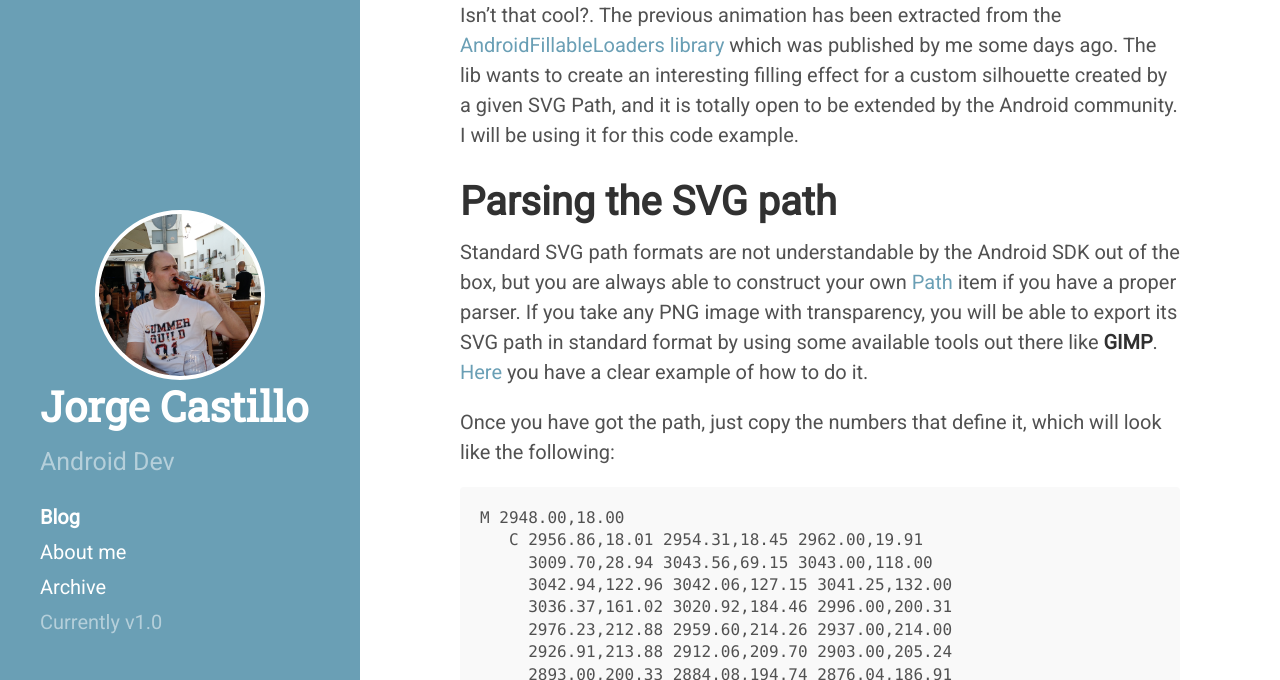
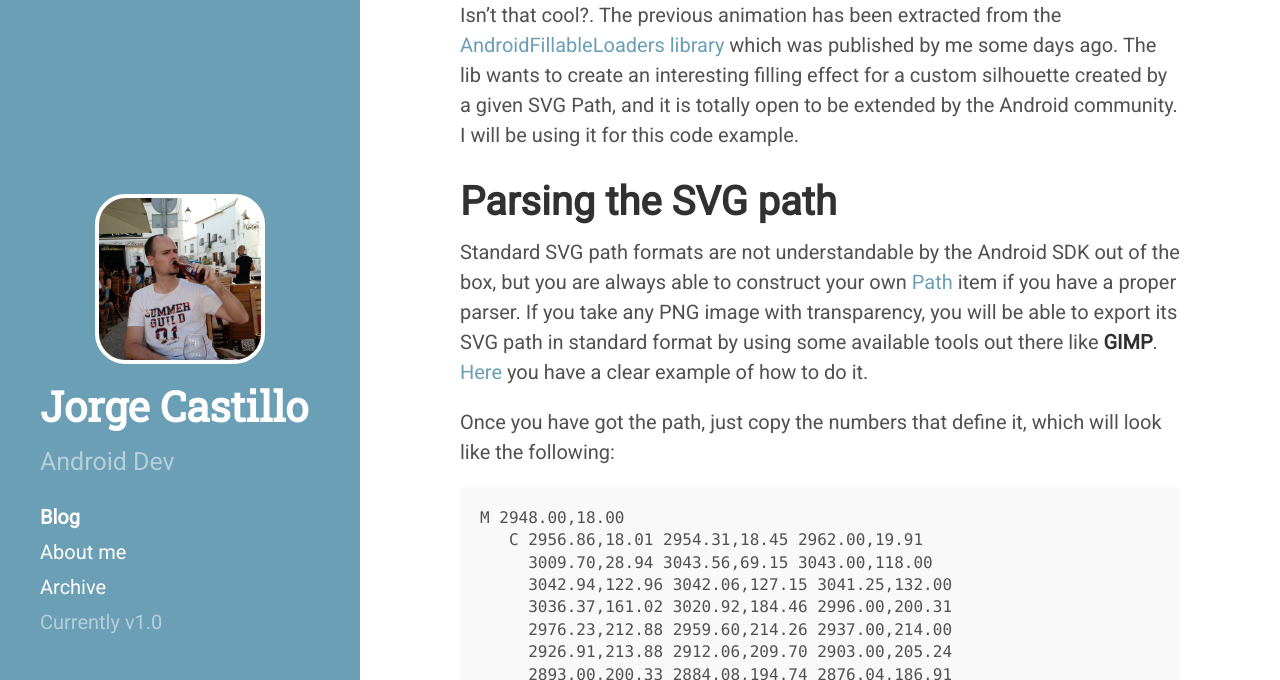
Before and after one commit to raja-ar/jorgecastilloprz.github.io, a Jekyll site: the page built from index.html, in a window 1280 px wide and 1400 px high. Shown: the part 720-1400 px from the top of the window. Built offline with Jekyll 4.4.1, drawn with Linux system fonts in a browser that asks for light colours; Markdown is read by kramdown in place of the engine named in the settings; the list of posts is cut into pages by our own code.

Commit message:
face fix.

```diff
--- a/public/css/jorgecastillo.css
+++ b/public/css/jorgecastillo.css
@@ -5,9 +5,12 @@
     background-position: 50%;
     border: 4px solid;
     border-color: #ffffff;
-    border-radius: 50%;
+    border-radius: 18%;
     width: 170px;
     height: 170px;
-    margin: auto;
+    margin-top: auto;
+    margin-right: auto;
+    margin-left: auto;
+    margin-bottom: 16px;
     vertical-align: middle;
 }
```
